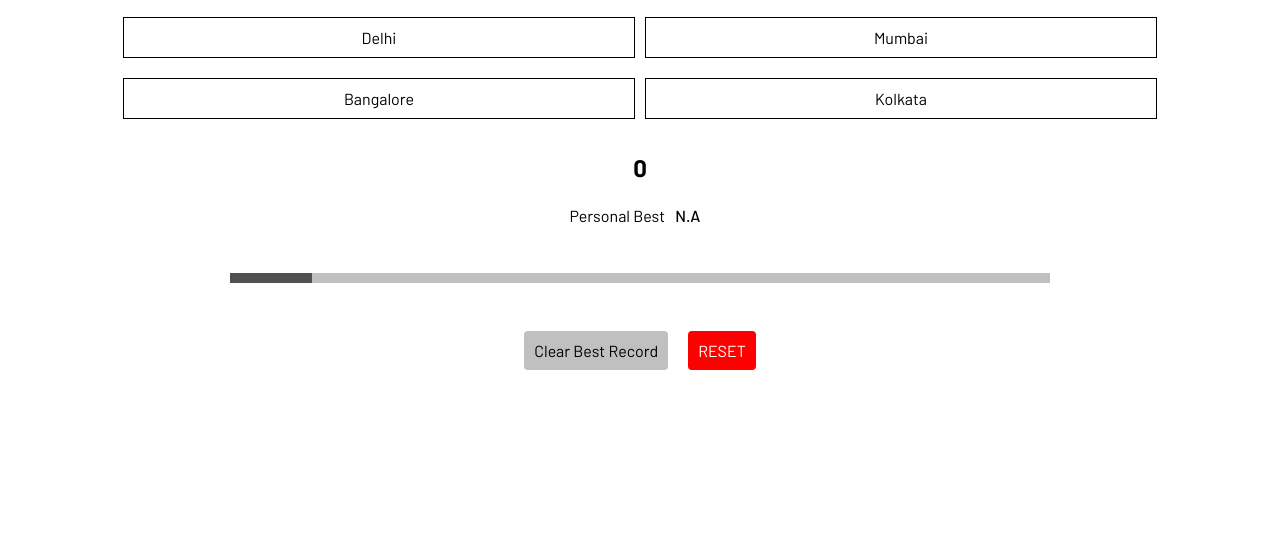
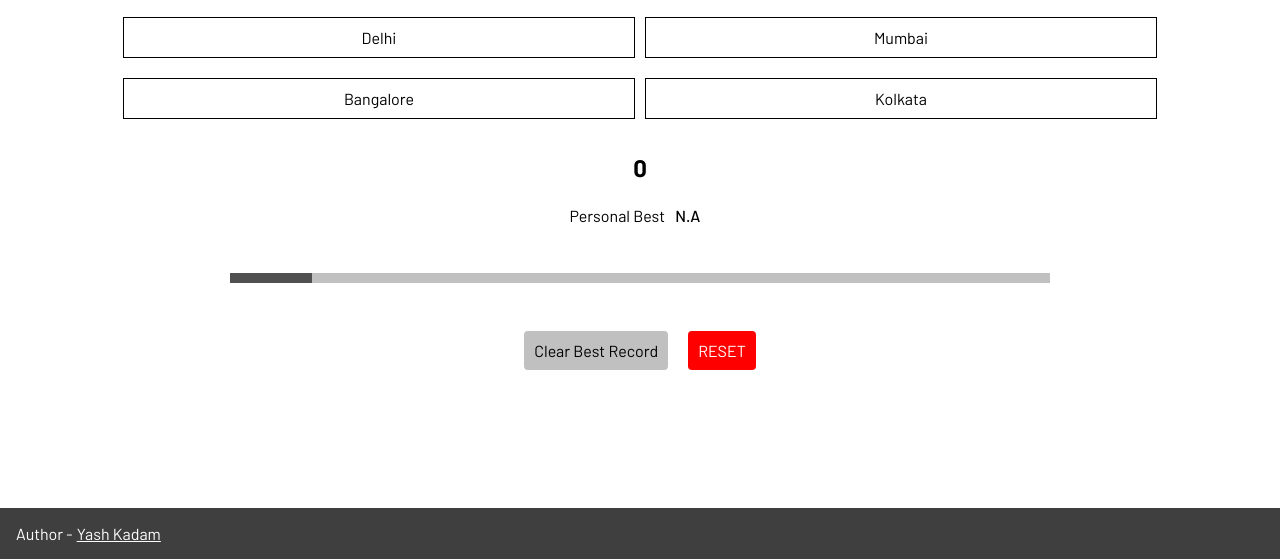
Before and after one commit to kadamyash/probablyquiz, a plain HTML site: page index.html in a window 1280 px wide. Shown: the part 241-800 px from the top of the page. Drawn offline with Linux system fonts and the light colour scheme.

Commit message:
footer added

```diff
--- a/index.html
+++ b/index.html
@@ -29,6 +29,7 @@
             <div class="btn" onclick="clearBest()">Clear Best Record</div>
             <div class="btn reset" onclick="reset()">RESET</div>
         </div>
+        <div class="footer">Author -<a class="hyperlink" href="https://kadamyash.me" target="_blank" rel="noreferrer">Yash Kadam</a></div>
     </section>
 
     <div id="modal" class="modal hidden">
@@ -44,5 +45,6 @@
             <div class="btn" onclick="hideResults()">Close</div>
         </div>
     </div>
+
 </body>
 </html>
--- a/styles/index.css
+++ b/styles/index.css
@@ -168,6 +168,22 @@ body{
     border: 1px solid red;
 }
 
+.footer{
+    position: absolute;
+    bottom: 0;
+    display: flex;
+    padding: 1em;
+    box-sizing: border-box;
+    width: 100vw;
+    color: white;
+    background: rgba(15,15,15,0.8);
+}
+
+.hyperlink, .hyperlink:visited{
+    color: inherit;
+    margin: 0 4px;
+}
+
 /* mobile responsive */
 
 @media screen and (max-width: 700px){
```
